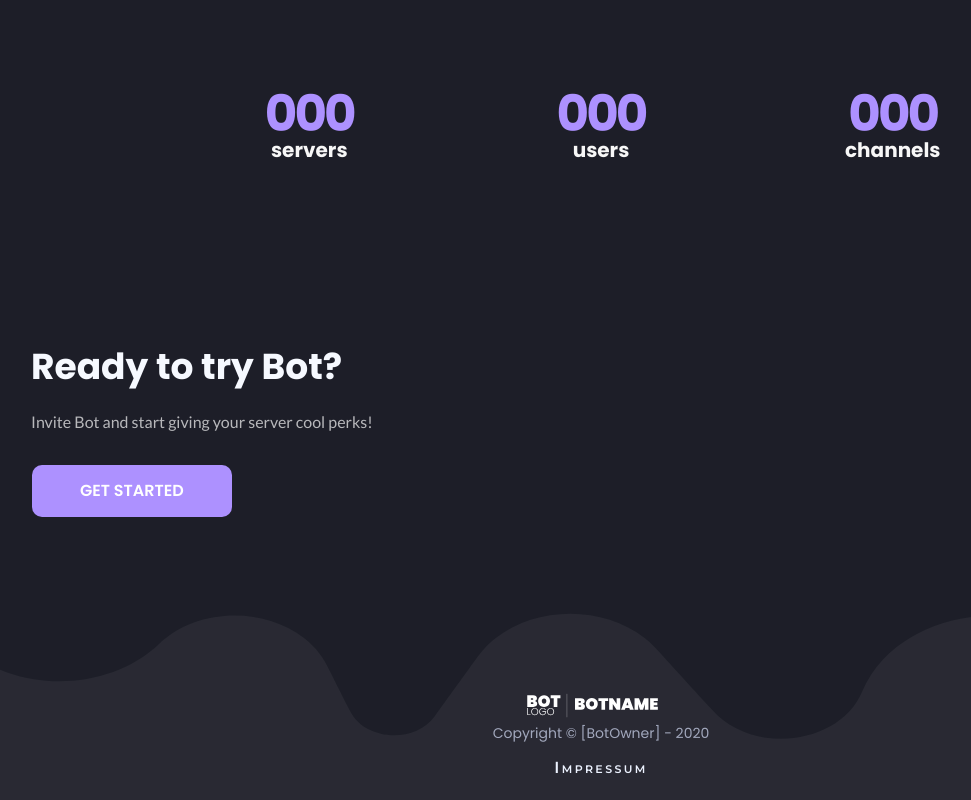
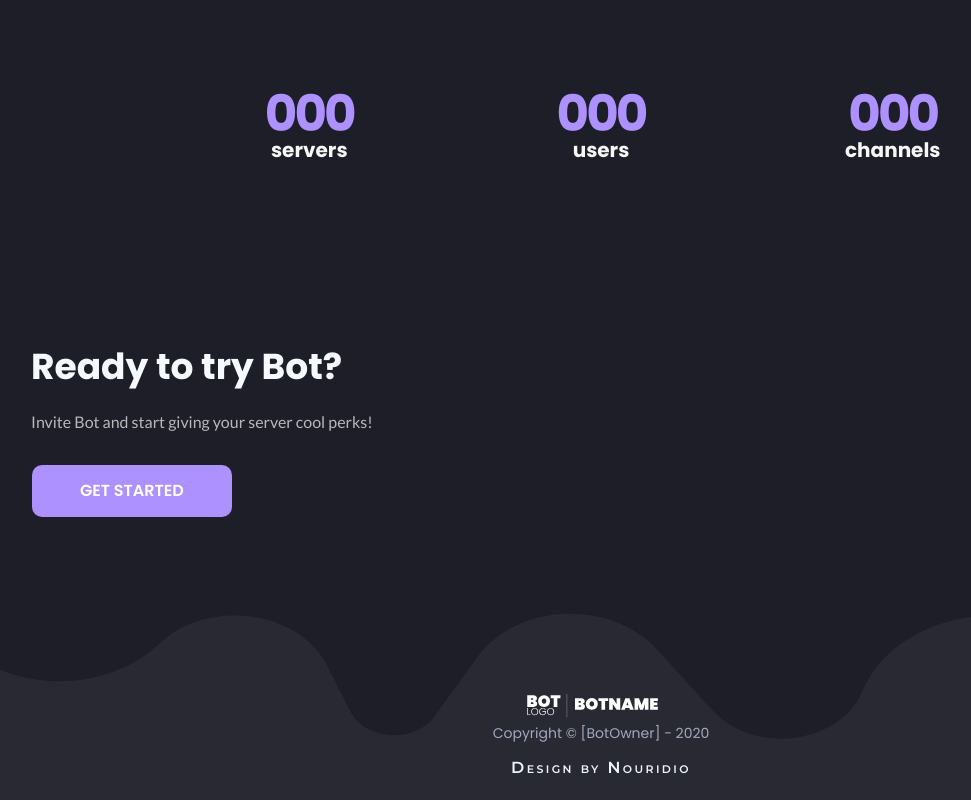
Before and after one commit to Kalle-1971/dashboard_example, a plain HTML site: page index.html in a window 1280 px wide. Shown: the part 1650-2450 px from the top of the page, without its empty margins (39-1010 px from the left). Drawn offline with nearby package versions, Linux system fonts and the light colour scheme.

Commit message:
Update index.html

```diff
--- a/index.html
+++ b/index.html
@@ -118,7 +118,7 @@
             <img src="assets/BotLogoWord.svg" width="150"><br />
             Copyright © [BotOwner] - 2020
         </div><br/>
-        <div class="nouridio">Impressum<a href="https://dash.robin-it.de/impressum"></a></div>
+        <div class="nouridio">Design by Nouridio<a href="https://dash.robin-it.de/impressum" Impressum></a></div>
     </di
 </div>
 <script src="https://code.jquery.com/jquery-3.3.1.slim.min.js" integrity="sha384-q8i/X+965DzO0rT7abK41JStQIAqVgRVzpbzo5smXKp4YfRvH+8abtTE1Pi6jizo" crossorigin="anonymous"></script>
```
